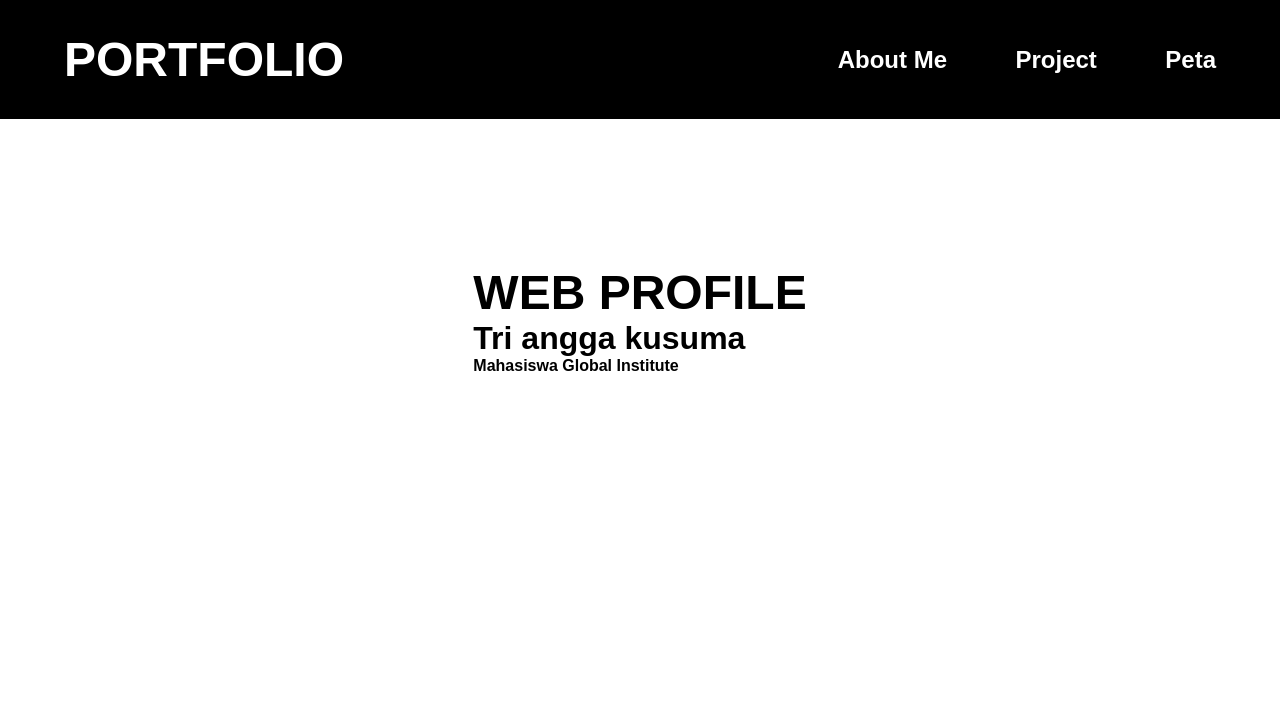
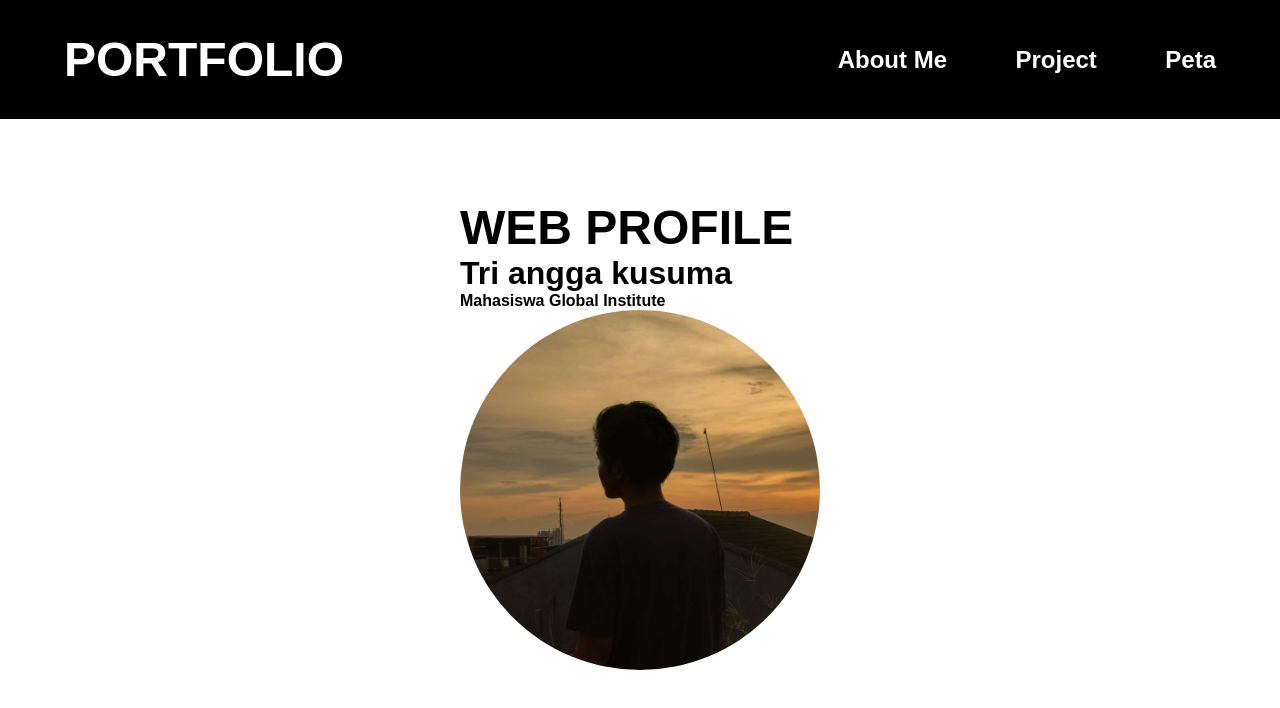
Before and after one commit to anggasae/1124160210-UTS, a plain HTML site: page index.html in a window 1280 px wide. Drawn offline with Linux system fonts and the light colour scheme.

Commit message:
menambahkan foto

```diff
--- a/css/style.css
+++ b/css/style.css
@@ -52,7 +52,8 @@ section {
 }
 
 .home-content {
-  margin-top: 0;
+  display: inline-block;
+  margin-top: 200px;
   margin-bottom: 10rem;
 }
 
@@ -63,3 +64,12 @@ section {
 .home-content h3 {
   font-size: 2rem;
 }
+
+img {
+  width: 45vh;
+  border-radius: 50%;
+  display: flex;
+  align-items: center;
+  justify-content: center;
+  left: 5rem;
+}
--- a/index.html
+++ b/index.html
@@ -22,6 +22,7 @@
         <h1>WEB PROFILE</h1>
         <h3>Tri angga kusuma</h3>
         <p>Mahasiswa Global Institute</p>
+        <img src="/assets/angga.webp" alt="profile image" />
       </div>
     </section>
   </body>
```
Also changed, not shown: assets/angga.webp (added).
